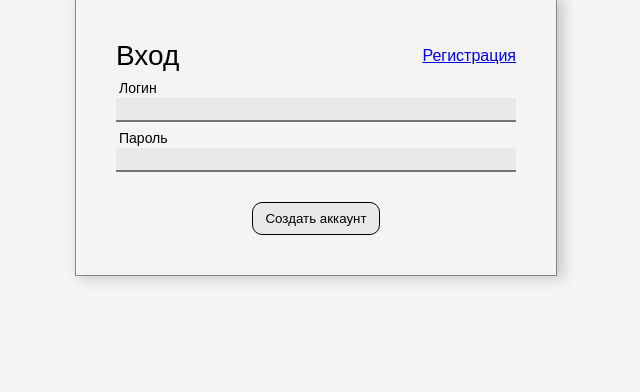
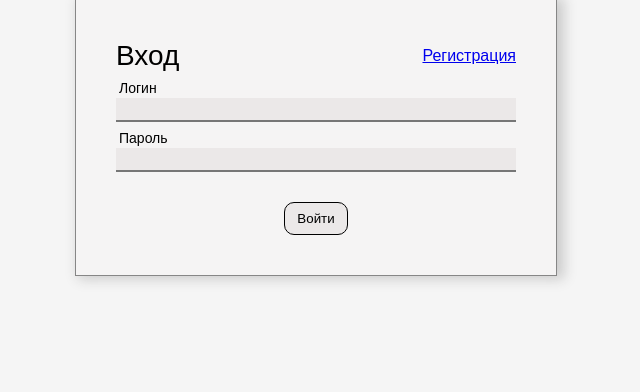
Before and after one commit to nava1enyj/Copy_Star, a PHP site: page /entrance.php in a window 1280 px wide. Shown: the part 94-486 px from the top of the page, without its empty margins (324-964 px from the left). Run offline with PHP 8.4, Linux system fonts and the light colour scheme; some web fonts are replaced.

Commit message:
Update entrance.php

```diff
--- a/entrance.php
+++ b/entrance.php
@@ -30,7 +30,7 @@ if(isset($_SESSION['user']))
                                 <input type="password" id="password" class="input">
                                 <div class="error-msg"></div>
                                 <div class="row center">
-                                    <button class="btn" id="btn-login">Создать аккаунт</button>
+                                    <button class="btn" id="btn-login">Войти</button>
                                 </div>
                             </div>
                         </div>
```
